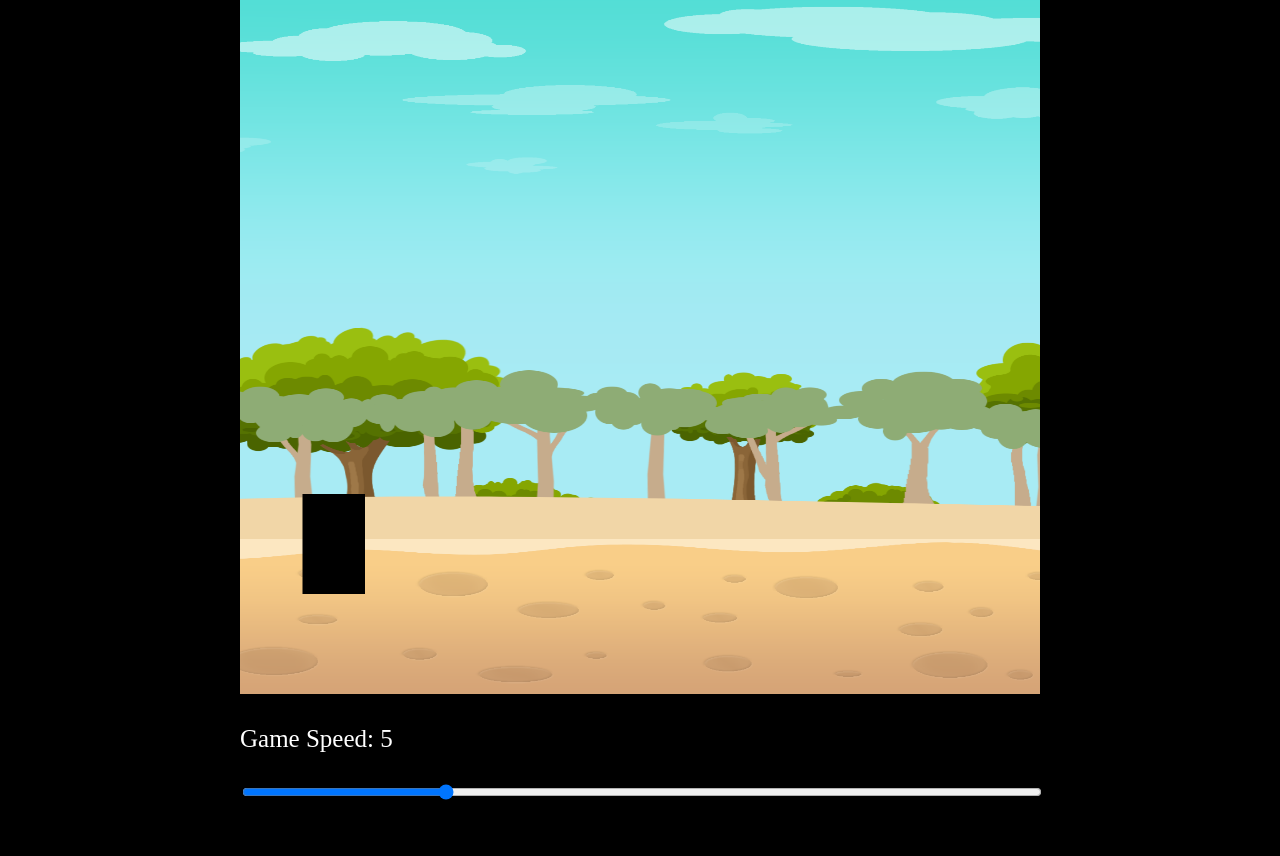
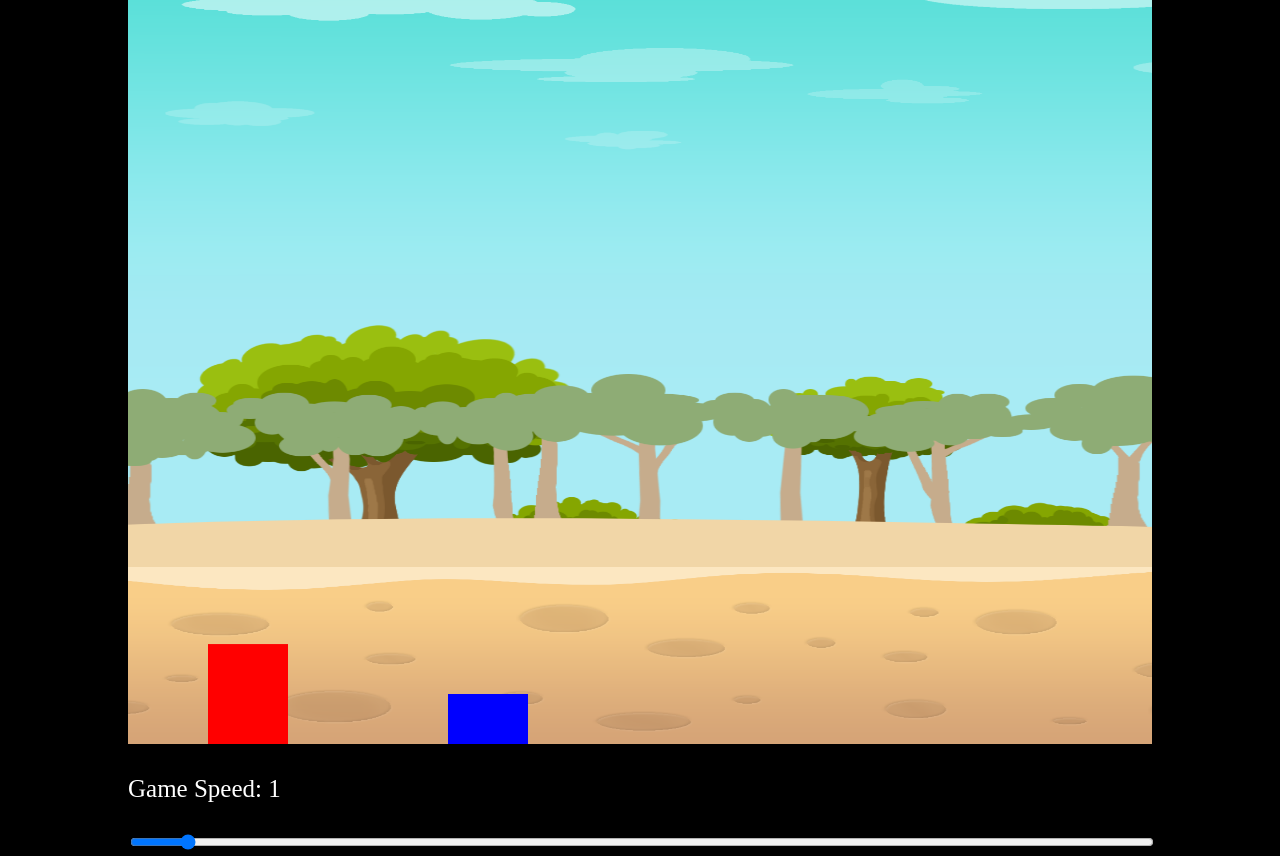
Before and after one commit to VladBurlacu/parallax, a plain HTML site: page index.html in a window 1280 px wide. Before the commit the page ends 806 px from the top, so only its background shows below. Drawn offline with Linux system fonts and the light colour scheme; animation ran at ten frames a second.

Commit message:
added an obstacle class, experimenting with the values

```diff
--- a/main.js
+++ b/main.js
@@ -1,8 +1,9 @@
 const canvas = document.getElementById('canvas1');
 const ctx = canvas.getContext('2d');
-const CANVAS_WIDTH = canvas.width = 800;
-const CANVAS_HEIGHT = canvas.height = 700;
-let gameSpeed = 5;
+const CANVAS_WIDTH = canvas.width = 1024;
+const CANVAS_HEIGHT = canvas.height = 800;
+let gameSpeed = 1;
+const gravity = 0.5;
 //let gameFrame = 0;
 
 const backgroundLayer1 = new Image();
@@ -40,17 +41,29 @@ class Player {
     constructor() {
         this.position = {
             x: 100,
-            y: 500
+            y: 100
+        }
+        this.velocity = {
+            x: 0,
+            y: 1
         }
         this.width = 100
         this.height = 100
     }
     draw() {
+        ctx.fillStyle = `red`
         ctx.fillRect(this.position.x, this.position.y, this.width, this.height)
     }
+    update() {
+        this.draw();
+        this.position.x += this.velocity.x;
+        this.position.y += this.velocity.y;
+
+        if (this.position.y + this.height + this.velocity.y <= canvas.height)
+            this.velocity.y += gravity;
+        else  this.velocity.y = 0;
+    }
 }
-
-const player = new Player();
 
 
 class Layer {
@@ -58,8 +71,7 @@ class Layer {
         this.x = 0;
         this.y = 0;
         this.width = 2400;
-        this.height = 700;
-        //this.x2 = this.width;
+        this.height = 800;
         this.image = image;
         this.speedModifier = speedModifier;
         this.speed = gameSpeed * this.speedModifier;
@@ -79,12 +91,38 @@ class Layer {
 
 const layer1 = new Layer(backgroundLayer5, 0.2);
 const layer2 = new Layer(backgroundLayer1, 0.4);
-const layer3= new Layer(backgroundLayer3, 0.6);
+const layer3 = new Layer(backgroundLayer3, 0.6);
 const layer4 = new Layer(backgroundLayer4, 0.8);
 const layer5 = new Layer(backgroundLayer2, 1);
-const layer6 = new Layer(backgroundLayer6, 0.5)
-const layer7 = new Layer(backgroundLayer7, 0.7)
-const layer8 = new Layer(backgroundLayer8,0.9)
+const layer6 = new Layer(backgroundLayer6, 0.5);
+const layer7 = new Layer(backgroundLayer7, 0.7);
+const layer8 = new Layer(backgroundLayer8,0.9);
+
+class Obstacle {
+    constructor() {
+        this.position = {
+            x: 400,
+            y: 750
+        }
+        this.width = 100
+        this.height = 50
+    }
+    draw() {
+        ctx.fillStyle = 'blue'
+        ctx.fillRect(this.position.x, this.position.y, this.width, this.height)
+    }
+}
+
+const player = new Player();
+const obstacle = new Obstacle();
+const keys = {
+    right: {
+        pressed: false
+    },
+    left: {
+        pressed: false
+    }
+}
 
 const gameObjects = [layer1, layer2, layer3, layer4, layer5, layer6, layer7, layer8]
 
@@ -93,10 +131,69 @@ function  animate() {
     gameObjects.forEach(object => {
         object.update();
         object.draw();
-        player.draw();
+        player.update()
+        obstacle.draw();
+
+        if (keys.right.pressed && player.position.x < 300) {
+            player.velocity.x = 1
+        } else if (keys.left.pressed && player.position.x > 100) {
+            player.velocity.x = -1
+        } else {
+            player.velocity.x = 0
+
+            if(keys.right.pressed) {
+                obstacle.position.x -= 1
+            } else if (keys.left.pressed) {
+                obstacle.position.x += 1
+            }
+        }
     })
     requestAnimationFrame(animate);
 };
 animate();
 
+addEventListener(`keydown`, ({keyCode}) => {
+    //console.log(keyCode);
+    switch (keyCode) {
+        case 65:
+            console.log('left')
+            keys.left.pressed = true
+            break;
+        case 83:
+            console.log('down')
+            break;
+        case 68:
+            console.log('right')
+            keys.right.pressed = true
+            break;
+        case 87:
+            console.log('up')
+            player.velocity.y -= 20;
+            break;
+    }
+    //console.log(keys.right.pressed)
 })
+
+    addEventListener(`keyup`, ({keyCode}) => {
+        //console.log(keyCode);
+        switch (keyCode) {
+            case 65:
+                console.log('left')
+                keys.left.pressed = false
+                break;
+            case 83:
+                console.log('down')
+                break;
+            case 68:
+                console.log('right')
+                keys.right.pressed = false
+                break;
+            case 87:
+                console.log('up')
+                player.velocity.y -= 0;
+                break;
+        }
+        //console.log(keys.right.pressed)
+    })
+
+})
--- a/style.css
+++ b/style.css
@@ -3,7 +3,7 @@ body {
 }
 #container {
     position: absolute;
-    width: 800px;
+    width: 1024px;
     transform: translate(-50%, -50%);
     top: 50%;
     left: 50%;
@@ -12,8 +12,8 @@ body {
 
 #canvas1 {
     position: relative;
-    width: 800px;
-    height: 700px;
+    width: 1024px;
+    height: 800px;
 }
 #slider {
     width: 100%;
```
